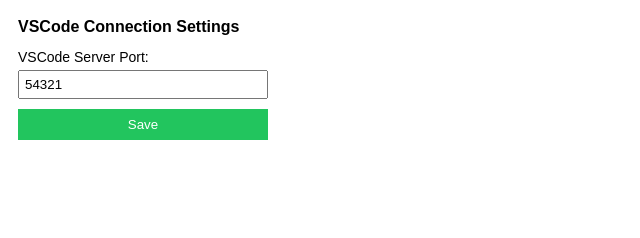
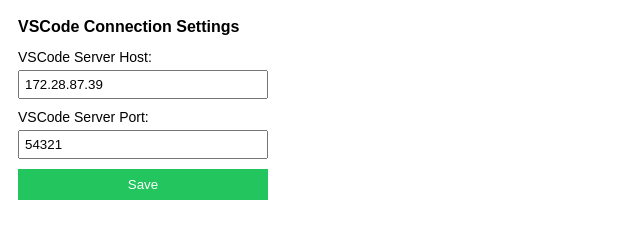
Before and after one commit to LioraLab/ui-smart-picker, a browser extension: page chrome-extension/options.html in a window 1280 px wide. Both pictures are taken after a click on the button "Save". Shown: the whole page, without its empty margins (0-640 px from the left). Drawn offline with Linux system fonts and the light colour scheme.

Commit message:
feat: allow configuring server host in chrome extension for WSL support

```diff
--- a/chrome-extension/content.js
+++ b/chrome-extension/content.js
@@ -140,15 +140,16 @@
             setTimeout(() => el.classList.remove('ui-picker-clicked'), 500);
 
             // 4. 전송 (포트 설정 가져오기)
-            chrome.storage.sync.get({ port: 54321 }, (items) => {
+            chrome.storage.sync.get({ host: '172.28.87.39', port: 54321 }, (items) => {
                 // 콜백 시점에서도 컨텍스트 유효성 다시 체크
                 if (!isContextValid()) {
                     showToast("연결이 끊어졌습니다. 새로고침이 필요합니다.", true);
                     return;
                 }
 
+                const HOST = items.host;
                 const PORT = items.port;
-                fetch(`http://localhost:${PORT}/pick`, {
+                fetch(`http://${HOST}:${PORT}/pick`, {
                     method: 'POST',
                     headers: { 'Content-Type': 'application/json' },
                     body: JSON.stringify({
--- a/chrome-extension/options.html
+++ b/chrome-extension/options.html
@@ -13,6 +13,8 @@
 </head>
 <body>
   <h2>VSCode Connection Settings</h2>
+  <label for="host">VSCode Server Host:</label>
+  <input type="text" id="host" placeholder="172.28.87.39">
   <label for="port">VSCode Server Port:</label>
   <input type="number" id="port" placeholder="54321">
   <button id="save">Save</button>
--- a/chrome-extension/options.js
+++ b/chrome-extension/options.js
@@ -1,7 +1,8 @@
 // 저장
 document.getElementById('save').addEventListener('click', () => {
-    const port = document.getElementById('port').value;
-    chrome.storage.sync.set({ port: port }, () => {
+    const host = document.getElementById('host').value || '172.28.87.39';
+    const port = document.getElementById('port').value || 54321;
+    chrome.storage.sync.set({ host: host, port: port }, () => {
         const status = document.getElementById('status');
         status.style.display = 'block';
         setTimeout(() => { status.style.display = 'none'; }, 1500);
@@ -10,7 +11,8 @@ document.getElementById('save').addEventListener('click', () => {
 
 // 로드
 document.addEventListener('DOMContentLoaded', () => {
-    chrome.storage.sync.get({ port: 54321 }, (items) => {
+    chrome.storage.sync.get({ host: '172.28.87.39', port: 54321 }, (items) => {
+        document.getElementById('host').value = items.host;
         document.getElementById('port').value = items.port;
     });
 });
```
Also changed, not shown: README.md, chrome-extension/logo_uismartpicker.png, logo_uismartpicker.png, 1 other file.
